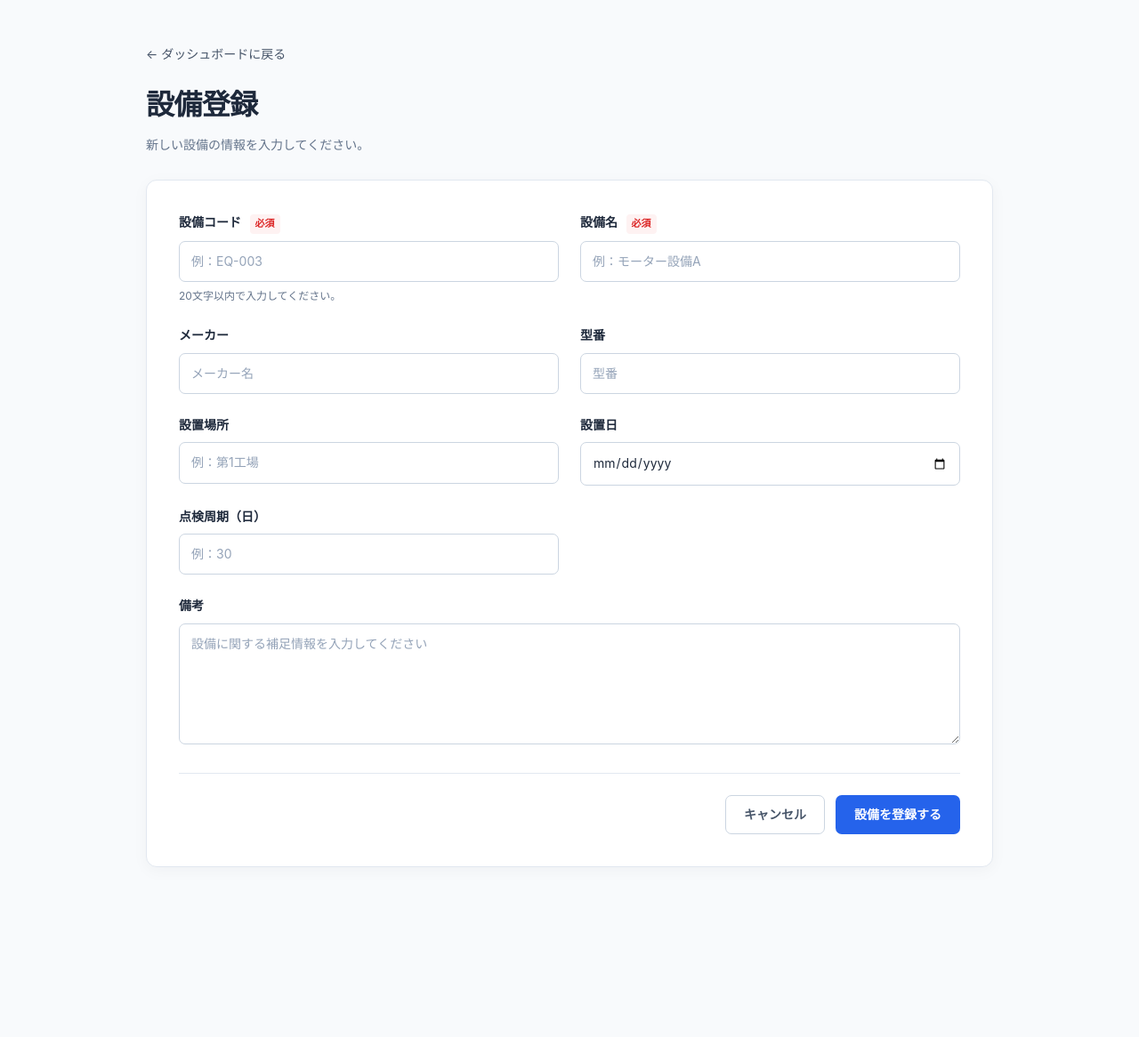
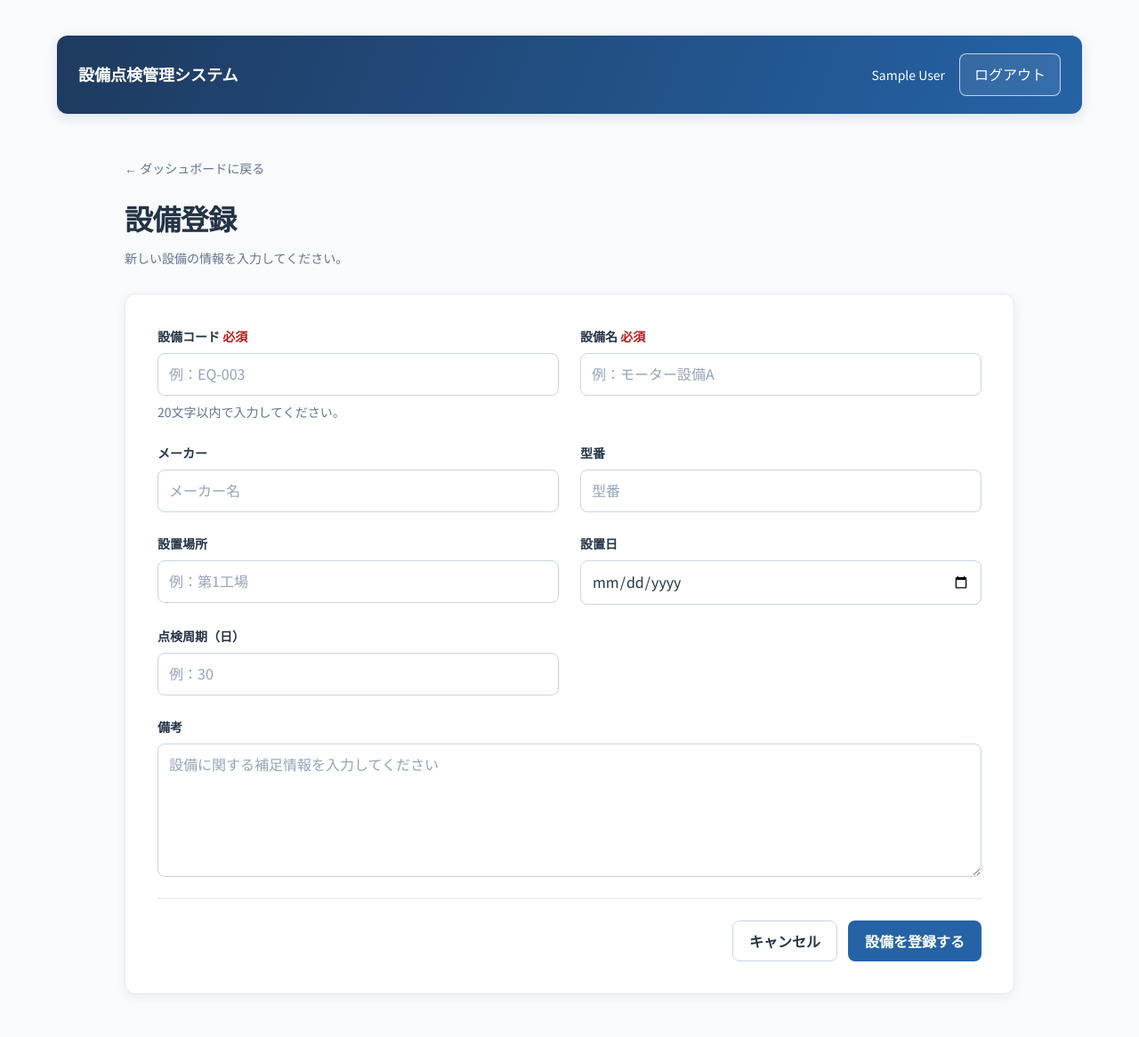
Before and after one commit to mae134/equipment-inspection-system, a Spring Boot app: page /equipment/new in a window 1280 px wide. Shown: the whole page at 89% size. Before the commit the page ends 975 px from the top, so only its background shows below. Run offline with Spring Boot 4, Linux system fonts and the light colour scheme; the visitor is signed in with stand-in values (Sample User, id 1); some of the project's set-up classes (security, data sources, template engines, error pages and the like) are left out, and stand-ins take their place.

Commit message:
style: apply shared UI components to equipment create and edit pages (#156)

```diff
--- a/src/main/resources/static/css/equipment-create.css
+++ b/src/main/resources/static/css/equipment-create.css
@@ -1,215 +1,57 @@
+/* 設備登録・編集画面の基本設定 */
 * {
   box-sizing: border-box;
 }
 
 body {
-  margin: 0;
-  background: #f8fafc;
-  color: #1e293b;
-  font-family:
-    -apple-system, BlinkMacSystemFont, "Segoe UI", "Noto Sans JP", sans-serif;
+  max-width: var(--content-width-wide);
+  margin: 40px auto;
+  padding: 0 var(--space-6);
+  background: var(--color-background);
+  color: var(--color-text);
   line-height: 1.6;
 }
 
-.page-container {
-  max-width: 1000px;
-  margin: 48px auto;
-  padding: 0 24px;
-}
-
-.page-header {
-  margin-bottom: 28px;
-}
-
-.back-link {
-  display: inline-block;
-  margin-bottom: 20px;
-  color: #475569;
-  font-size: 14px;
-  text-decoration: none;
-}
-
-.back-link:hover {
-  color: #2563eb;
-  text-decoration: underline;
-}
-
-h1 {
-  margin: 0 0 8px;
-  font-size: 32px;
-  font-weight: 700;
-  letter-spacing: -0.02em;
-}
-
-.page-description {
-  margin: 0;
-  color: #64748b;
-  font-size: 14px;
-}
-
-.form-card {
-  padding: 36px;
-  background: #fff;
-  border: 1px solid #e2e8f0;
-  border-radius: 12px;
-  box-shadow: 0 4px 18px rgb(15 23 42 / 4%);
-}
-
+/* フォームのレイアウト */
 .form-grid {
   display: grid;
   grid-template-columns: repeat(2, minmax(0, 1fr));
-  gap: 24px;
+  gap: var(--space-6);
 }
 
-.form-group {
-  display: flex;
-  flex-direction: column;
+/* グリッド内のフォーム項目 */
+.form-grid .ui-form-field {
   min-width: 0;
+  margin-bottom: 0;
 }
 
+/* 横幅全体を使用するフォーム項目 */
 .form-group-full {
   grid-column: 1 / -1;
 }
 
-label {
-  margin-bottom: 8px;
-  font-size: 14px;
-  font-weight: 600;
+/* 入力補足説明・エラーメッセージ */
+.form-grid .ui-field-hint,
+.form-grid .ui-field-error {
+  margin: 0;
 }
 
-.required {
-  display: inline-block;
-  margin-left: 6px;
-  padding: 2px 6px;
-  border-radius: 4px;
-  background: #fef2f2;
-  color: #dc2626;
-  font-size: 11px;
-  font-weight: 600;
-}
-
-input,
-textarea {
-  width: 100%;
-  padding: 11px 13px;
-  border: 1px solid #cbd5e1;
-  border-radius: 7px;
-  background: #fff;
-  color: #1e293b;
-  font: inherit;
-  font-size: 14px;
-  transition:
-    border-color 0.2s,
-    box-shadow 0.2s;
-}
-
-input:focus,
-textarea:focus {
-  outline: none;
-  border-color: #2563eb;
-  box-shadow: 0 0 0 3px rgb(37 99 235 / 12%);
-}
-
-input::placeholder,
-textarea::placeholder {
-  color: #94a3b8;
-}
-
-textarea {
+/* 備考入力欄 */
+.form-grid textarea.ui-input {
   min-height: 120px;
   resize: vertical;
 }
 
-.field-hint {
-  margin: 6px 0 0;
-  color: #64748b;
-  font-size: 12px;
+/* フォーム操作ボタンの区切り */
+.ui-form-actions {
+  padding-top: var(--space-6);
+  border-top: 1px solid var(--color-border);
 }
 
-.field-error {
-  margin: 6px 0 0;
-  color: #dc2626;
-  font-size: 13px;
-}
-
-.is-invalid {
-  border-color: #dc2626;
-}
-
-.form-actions {
-  display: flex;
-  justify-content: flex-end;
-  align-items: center;
-  gap: 12px;
-  margin-top: 32px;
-  padding-top: 24px;
-  border-top: 1px solid #e2e8f0;
-}
-
-.button {
-  display: inline-flex;
-  align-items: center;
-  justify-content: center;
-  min-height: 42px;
-  padding: 10px 20px;
-  border: 1px solid transparent;
-  border-radius: 7px;
-  font: inherit;
-  font-size: 14px;
-  font-weight: 600;
-  text-decoration: none;
-  cursor: pointer;
-}
-
-.button-primary {
-  background: #2563eb;
-  color: #fff;
-}
-
-.button-primary:hover {
-  background: #1d4ed8;
-}
-
-.button-secondary {
-  border-color: #cbd5e1;
-  background: #fff;
-  color: #475569;
-}
-
-.button-secondary:hover {
-  background: #f1f5f9;
-}
-
-.button:focus-visible,
-.back-link:focus-visible {
-  outline: 3px solid #93c5fd;
-  outline-offset: 2px;
-}
-
+/* スマートフォン対応 */
 @media (max-width: 640px) {
-  .page-container {
-    margin: 24px auto;
-    padding: 0 16px;
-  }
-
-  h1 {
-    font-size: 26px;
-  }
-
-  .form-card {
-    padding: 20px;
-  }
-
   .form-grid {
     grid-template-columns: 1fr;
-    gap: 20px;
-  }
-
-  .form-actions {
-    flex-direction: column-reverse;
-  }
-
-  .button {
-    width: 100%;
+    gap: var(--space-5);
   }
 }
--- a/src/main/resources/templates/equipment-create.html
+++ b/src/main/resources/templates/equipment-create.html
@@ -4,167 +4,188 @@
     <meta charset="UTF-8" />
     <meta name="viewport" content="width=device-width, initial-scale=1" />
     <title>設備登録</title>
+    <link rel="stylesheet" th:href="@{/css/tokens.css}" />
+    <link rel="stylesheet" th:href="@{/css/common.css}" />
     <link rel="stylesheet" th:href="@{/css/equipment-create.css}" />
   </head>
+
   <body>
-    <main class="page-container">
-      <header class="page-header">
-        <a class="back-link" th:href="@{/dashboard}">
+    <header th:replace="~{fragments/header :: header}"></header>
+
+    <main class="ui-page">
+      <header class="ui-page-header">
+        <a class="ui-back-link" th:href="@{/dashboard}">
           ← ダッシュボードに戻る
         </a>
         <h1>設備登録</h1>
-        <p class="page-description">新しい設備の情報を入力してください。</p>
+        <p class="ui-page-description">新しい設備の情報を入力してください。</p>
       </header>
 
-      <section class="form-card">
+      <section class="ui-card">
         <form
           th:action="@{/equipment}"
           th:object="${equipmentForm}"
           method="post"
         >
           <div class="form-grid">
-            <div class="form-group">
-              <label for="equipmentCode">
-                設備コード <span class="required">必須</span>
+            <div class="ui-form-field">
+              <label class="ui-form-label" for="equipmentCode">
+                設備コード <span class="ui-required">必須</span>
               </label>
               <input
+                class="ui-input"
                 id="equipmentCode"
                 type="text"
                 th:field="*{equipmentCode}"
-                th:classappend="${#fields.hasErrors('equipmentCode')} ? 'is-invalid'"
+                th:classappend="${#fields.hasErrors('equipmentCode')} ? 'ui-input-error'"
                 maxlength="20"
                 placeholder="例：EQ-003"
                 required
               />
-              <p class="field-hint">20文字以内で入力してください。</p>
+              <p class="ui-field-hint">20文字以内で入力してください。</p>
               <p
-                class="field-error"
+                class="ui-field-error"
                 th:if="${#fields.hasErrors('equipmentCode')}"
                 th:errors="*{equipmentCode}"
               ></p>
             </div>
 
-            <div class="form-group">
-              <label for="name">
-                設備名 <span class="required">必須</span>
+            <div class="ui-form-field">
+              <label class="ui-form-label" for="name">
+                設備名 <span class="ui-required">必須</span>
               </label>
               <input
+                class="ui-input"
                 id="name"
                 type="text"
                 th:field="*{name}"
-                th:classappend="${#fields.hasErrors('name')} ? 'is-invalid'"
+                th:classappend="${#fields.hasErrors('name')} ? 'ui-input-error'"
                 maxlength="100"
                 placeholder="例：モーター設備A"
                 required
               />
               <p
-                class="field-error"
+                class="ui-field-error"
                 th:if="${#fields.hasErrors('name')}"
                 th:errors="*{name}"
               ></p>
             </div>
 
-            <div class="form-group">
-              <label for="manufacturer">メーカー</label>
+            <div class="ui-form-field">
+              <label class="ui-form-label" for="manufacturer"> メーカー </label>
               <input
+                class="ui-input"
                 id="manufacturer"
                 type="text"
                 th:field="*{manufacturer}"
+                th:classappend="${#fields.hasErrors('manufacturer')} ? 'ui-input-error'"
                 maxlength="100"
                 placeholder="メーカー名"
               />
               <p
-                class="field-error"
+                class="ui-field-error"
                 th:if="${#fields.hasErrors('manufacturer')}"
                 th:errors="*{manufacturer}"
               ></p>
             </div>
 
-            <div class="form-group">
-              <label for="model">型番</label>
+            <div class="ui-form-field">
+              <label class="ui-form-label" for="model">型番</label>
               <input
+                class="ui-input"
                 id="model"
                 type="text"
                 th:field="*{model}"
+                th:classappend="${#fields.hasErrors('model')} ? 'ui-input-error'"
                 maxlength="100"
                 placeholder="型番"
               />
               <p
-                class="field-error"
+                class="ui-field-error"
                 th:if="${#fields.hasErrors('model')}"
                 th:errors="*{model}"
               ></p>
             </div>
 
-            <div class="form-group">
-              <label for="location">設置場所</label>
+            <div class="ui-form-field">
+              <label class="ui-form-label" for="location"> 設置場所 </label>
               <input
+                class="ui-input"
                 id="location"
                 type="text"
                 th:field="*{location}"
+                th:classappend="${#fields.hasErrors('location')} ? 'ui-input-error'"
                 maxlength="100"
                 placeholder="例：第1工場"
               />
               <p
-                class="field-error"
+                class="ui-field-error"
                 th:if="${#fields.hasErrors('location')}"
                 th:errors="*{location}"
               ></p>
             </div>
 
-            <div class="form-group">
-              <label for="installedDate">設置日</label>
+            <div class="ui-form-field">
+              <label class="ui-form-label" for="installedDate"> 設置日 </label>
               <input
+                class="ui-input"
                 id="installedDate"
                 type="date"
                 th:field="*{installedDate}"
+                th:classappend="${#fields.hasErrors('installedDate')} ? 'ui-input-error'"
               />
               <p
-                class="field-error"
+                class="ui-field-error"
                 th:if="${#fields.hasErrors('installedDate')}"
                 th:errors="*{installedDate}"
               ></p>
             </div>
 
-            <div class="form-group">
-              <label for="inspectionCycleDays">点検周期（日）</label>
+            <div class="ui-form-field">
+              <label class="ui-form-label" for="inspectionCycleDays">
+                点検周期（日）
+              </label>
               <input
+                class="ui-input"
                 id="inspectionCycleDays"
                 type="number"
                 th:field="*{inspectionCycleDays}"
+                th:classappend="${#fields.hasErrors('inspectionCycleDays')} ? 'ui-input-error'"
                 min="1"
                 step="1"
                 placeholder="例：30"
               />
               <p
-                class="field-error"
+                class="ui-field-error"
                 th:if="${#fields.hasErrors('inspectionCycleDays')}"
                 th:errors="*{inspectionCycleDays}"
               ></p>
             </div>
 
-            <div class="form-group form-group-full">
-              <label for="description">備考</label>
+            <div class="ui-form-field form-group-full">
+              <label class="ui-form-label" for="description">備考</label>
               <textarea
+                class="ui-input"
                 id="description"
                 th:field="*{description}"
+                th:classappend="${#fields.hasErrors('description')} ? 'ui-input-error'"
                 maxlength="500"
                 rows="5"
                 placeholder="設備に関する補足情報を入力してください"
               ></textarea>
               <p
-                class="field-error"
+                class="ui-field-error"
                 th:if="${#fields.hasErrors('description')}"
                 th:errors="*{description}"
               ></p>
             </div>
           </div>
 
-          <div class="form-actions">
-            <a class="button button-secondary" th:href="@{/dashboard}">
+          <div class="ui-form-actions">
+            <a class="ui-button ui-button-secondary" th:href="@{/dashboard}">
               キャンセル
             </a>
-            <button class="button button-primary" type="submit">
+            <button class="ui-button ui-button-primary" type="submit">
               設備を登録する
             </button>
           </div>
```
Also changed, not shown: src/main/resources/templates/equipment-edit.html (+60 -38 lines).
